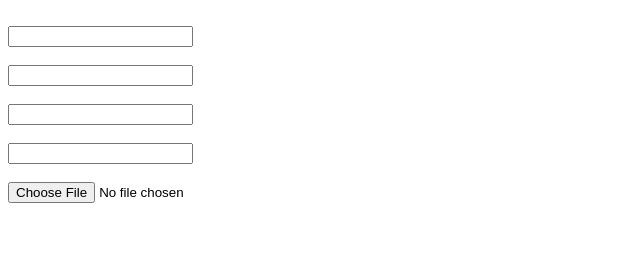
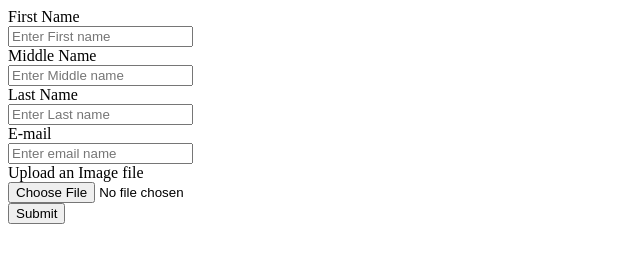
Before and after one commit to tamilselvanyes/htmlformsAssignment, a plain HTML site: page index.html in a window 1280 px wide. Shown: the whole page, without its empty margins (0-640 px from the left). Drawn offline with Linux system fonts and the light colour scheme.

Commit message:
Add files via upload

```diff
--- a/index.html
+++ b/index.html
@@ -8,20 +8,22 @@
 </head>
 <body>
     <form method="post">
-        <label for="first_name" First Name ></label> <br>
-        <input type="text" id:"first_name" name="first_name" > <br>
+        <label for="first_name"> First Name </label> <br>
+        <input type="text" id:"first_name" name="first_name" placeholder="Enter First name"> <br>
 
-        <label for="middle_name" Middle Name ></label> <br>
-        <input type="text" id:"middle_name" name="middle_name" > <br>
+        <label for="middle_name" >Middle Name </label> <br>
+        <input type="text" id:"middle_name" name="middle_name" placeholder="Enter Middle name" > <br>
 
-        <label for="last_name" Last Name ></label> <br>
-        <input type="text" id:"last_name" name="last_name" > <br>
+        <label for="last_name" >Last Name </label> <br>
+        <input type="text" id:"last_name" name="last_name" placeholder="Enter Last name" >  <br>
 
-        <label for="email" E-mail ></label> <br>
-        <input type="text" id:"email" name="email" > <br>
+        <label for="email" >E-mail </label> <br>
+        <input type="text" id:"email" name="email"  placeholder="Enter email name"> <br>
 
-        <label for="photo" Upload an Image file ></label> <br>
-        <input type="file" id:"photo" name="photo" >
+        <label for="photo" >Upload an Image file </label> <br>
+        <input type="file" id:"photo" name="photo" > <br>
+
+        <input type="submit" id:"submit" name="submit" >
     </form>
 </body>
 </html>
```
